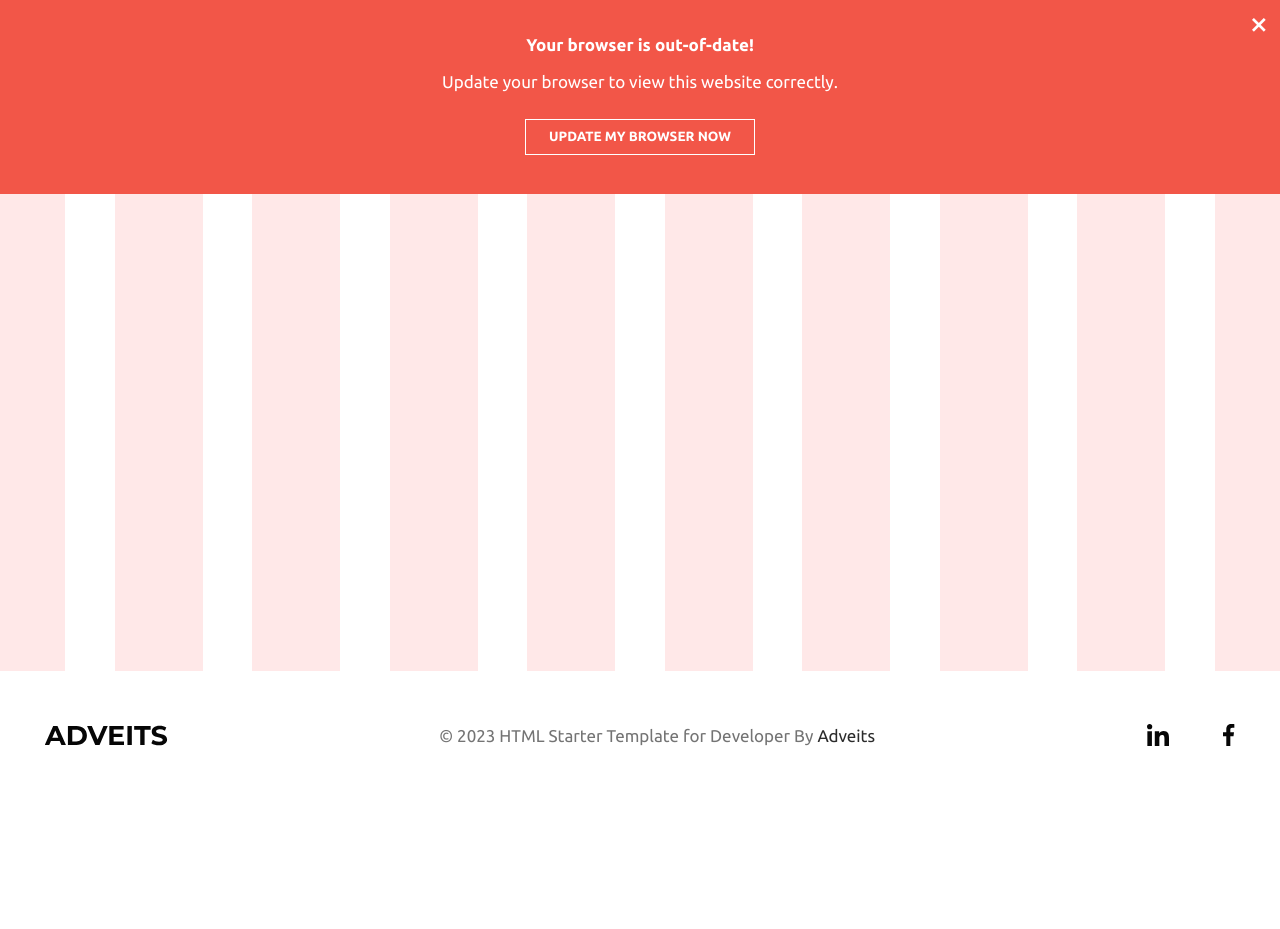
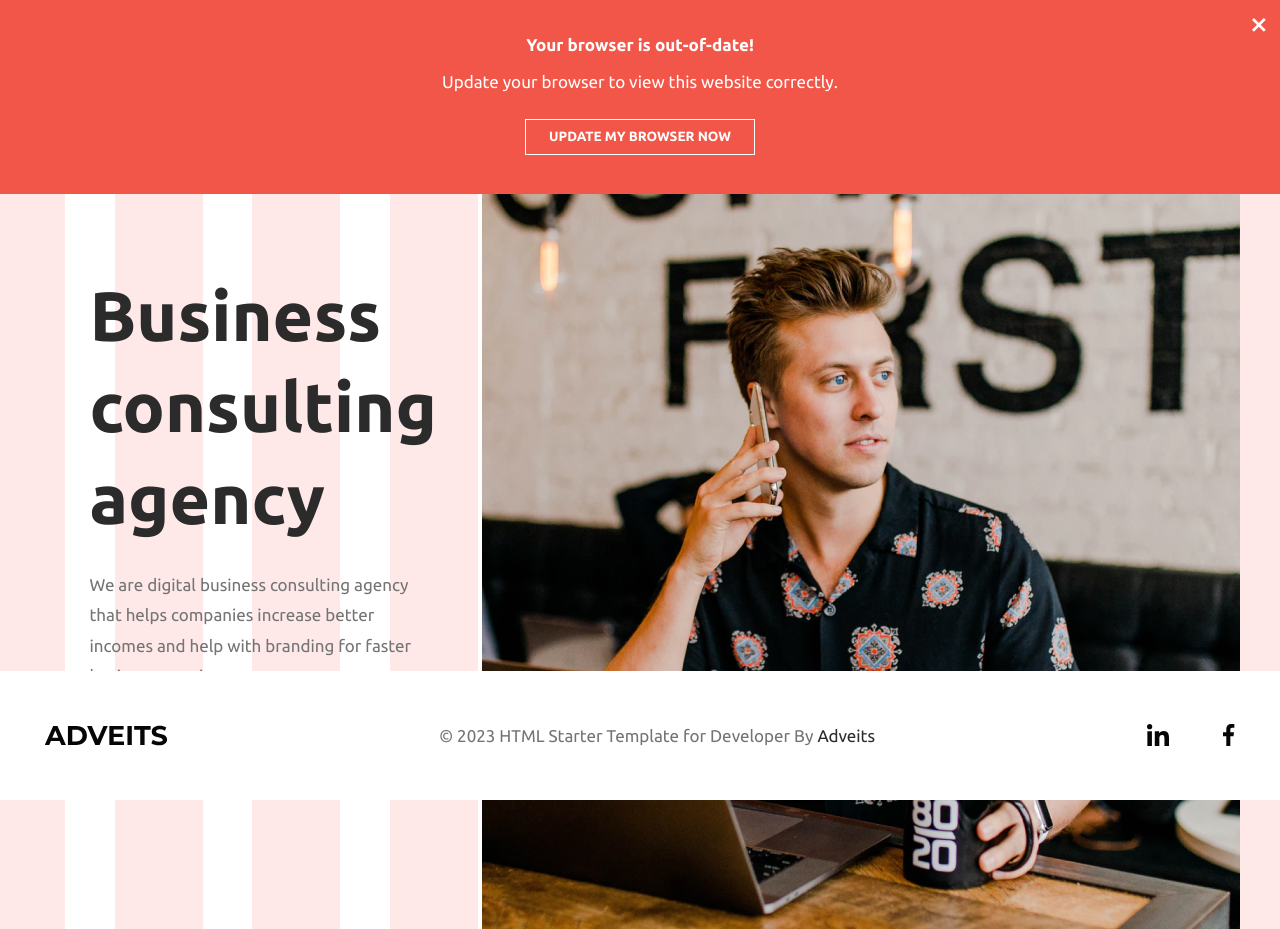
Before and after one commit to Zilvis0/Adveits-Task, a website: page src/page-structure.html in a window 1280 px wide. Before the commit the page ends 800 px from the top, so only its background shows below. Drawn offline with nearby package versions, Linux system fonts and the light colour scheme; some packages are replaced by stand-ins of ours; files that its build step writes are made by us from their sources; a script that the page names is missing; files whose address does not match are found by name.

Commit message:
Added hero section (rough)

```diff
--- a/src/page-structure.html
+++ b/src/page-structure.html
@@ -75,7 +75,44 @@
     </header>
     <!-- .site-header -->
 
-    <main id="main" class="site-main"></main>
+    <main id="main" class="site-main p-0">
+      <section class="block spacer">
+        <div class="wrapper">
+          <div class="content d-flex justify-content-between">
+            <div
+              class="page-content content-left d-flex flex-column justify-content-center"
+            >
+              <section id="page-title" class="block">
+                <div class="wrapper">
+                  <div class="title">
+                    <h1 class="display-2">Business consulting agency</h1>
+                  </div>
+                </div>
+              </section>
+              <section id="example-block" class="block spacer p-top-lg">
+                <div class="wrapper">
+                  <p class="after mb-0">
+                    We are digital business consulting agency that helps
+                    companies increase better incomes and help with branding for
+                    faster business growing.
+                  </p>
+
+                  <hr class="spacer m-top-lg" />
+                </div>
+              </section>
+            </div>
+
+            <div class="page-content content-right d-flex align-items-start">
+              <img
+                class="photo"
+                src="assets/img/photo/Guy.jpg"
+                alt="Employee working"
+              />
+            </div>
+          </div>
+        </div>
+      </section>
+    </main>
     <!-- .site-main -->
 
     <footer id="footer" class="site-footer fixed-bottom">
```
Also changed, not shown: dist/page-structure.html.
